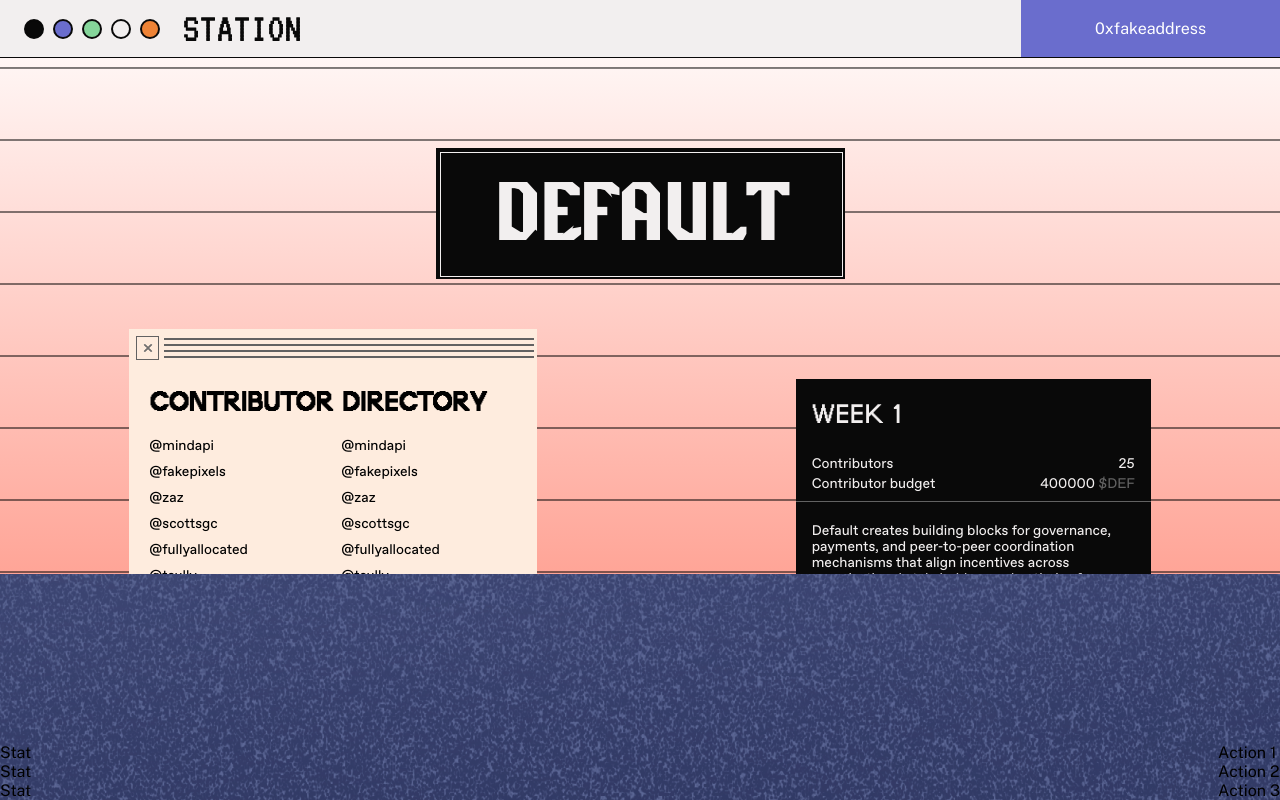
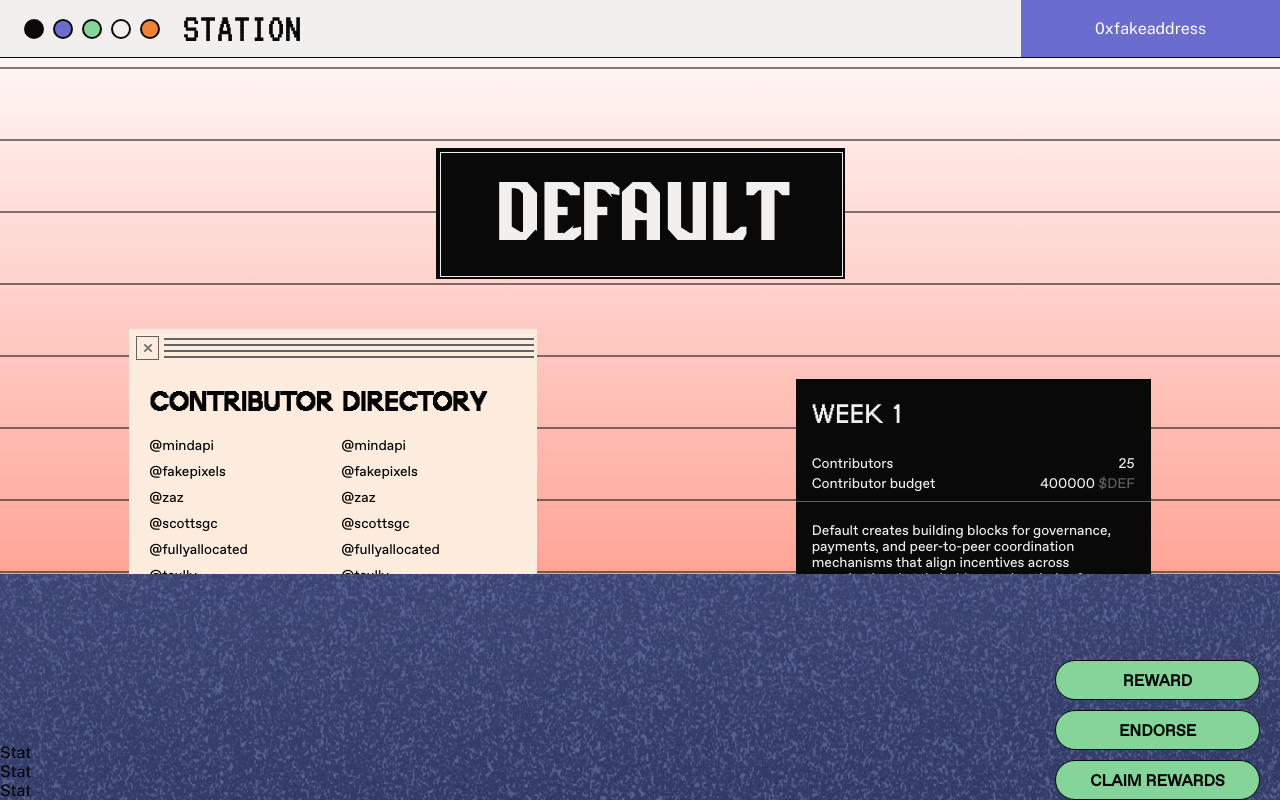
Before and after one commit to fakepixels/station-terminal, a Next.js app: page / in a window 1280 px wide. Built offline with nearby package versions, Linux system fonts and the light colour scheme.

Commit message:
Add reward/endorse/claim buttons.

```diff
--- a/components/shared/Button/index.tsx
+++ b/components/shared/Button/index.tsx
@@ -8,16 +8,13 @@ interface ButtonMainProps {
 }
 
 const ButtonMain = styled.button<ButtonMainProps>`
-  color: ${(props) => props.theme.colors.white};
-  background-color: ${(props) =>
-    props.secondary
-      ? props.theme.colors.secondary
-      : props.theme.colors.primary};
+  color: ${(props) => props.theme.colors.black};
+  background-color: ${(props) => props.theme.colors.green};
   padding: 9px 18px;
   outline: none;
-  border: none;
+  border: 1px solid ${(props) => props.theme.colors.black};
   border-radius: 100px;
-  font-family: inherit;
+  font-family: Favorit Pro;
   font-size: 16px;
   font-weight: bold;
   cursor: pointer;
@@ -29,7 +26,8 @@ const ButtonMain = styled.button<ButtonMainProps>`
   align-items: center;
   justify-content: center;
 
-  width: ${(props) => (props.width ? props.width : '100px')};
+  height: 40px;
+  width: ${(props) => (props.width ? props.width : '205px')};
   pointer-events: ${(props) => props.disabled && 'none'};
 
   &:hover {
@@ -54,7 +52,7 @@ const Button = (props: ownProps) => {
     <ButtonMain
       secondary={secondary || false}
       disabled={disabled || false}
-      width={width || '100px'}
+      width={width}
       onClick={onClick}
       {...otherProps}
     >
--- a/pages/index.tsx
+++ b/pages/index.tsx
@@ -2,6 +2,7 @@ import styled from '@emotion/styled';
 import * as React from 'react';
 import type { ReactElement } from 'react';
 
+import Button from '../components/shared/Button';
 import ContributionModal from '../components/Contributions/ContributionsModal';
 import Layout from '../components/shared/Layout';
 import TopBar from '../components/shared/TopBar';
@@ -12,10 +13,6 @@ const PageWrapper = styled.div`
   display: flex;
   flex-direction: column;
   align-items: center;
-`;
-
-const ContributionModalButton = styled.button`
-  background-color: #85d59a;
 `;
 
 const BackgroundWrapper = styled.div`
@@ -41,7 +38,7 @@ const Background = () => {
   );
 };
 
-const FooterWrapper = styled.div`
+const Footer = styled.div`
   width: 100%;
   height: 226px;
   background-image: url('/StationFloor.png');
@@ -57,39 +54,17 @@ const FooterStat = (): JSX.Element => {
   return <div>Stat</div>;
 };
 
-const FooterStats = (): JSX.Element => {
-  return (
-    <div>
-      <FooterStat />
-      <FooterStat />
-      <FooterStat />
-    </div>
-  );
-};
+const FooterStats = styled.div``;
 
-const FooterActionsWrapper = styled.div`
+const FooterActions = styled.div`
   display: flex;
   flex-direction: column;
+  margin-right: 20px;
 `;
 
-const FooterActions = (): JSX.Element => {
-  return (
-    <FooterActionsWrapper>
-      <div>Action 1</div>
-      <div>Action 2</div>
-      <div>Action 3</div>
-    </FooterActionsWrapper>
-  );
-};
-
-const Footer = () => {
-  return (
-    <FooterWrapper>
-      <FooterStats />
-      <FooterActions />
-    </FooterWrapper>
-  );
-};
+const FooterActionButton = styled(Button)`
+  margin-top: 10px;
+`;
 
 const TitleWrapper = styled.div`
   margin: 90px 0px 50px 0px;
@@ -354,17 +329,45 @@ const Home = (): JSX.Element => {
           </ContributionModal>
         </div> */}
       </PageWrapper>
+      <Footer>
+        <FooterStats>
+          <FooterStat />
+          <FooterStat />
+          <FooterStat />
+        </FooterStats>
+        <FooterActions>
+          <FooterActionButton
+            onClick={() => {
+              setIsOpen(true);
+            }}
+          >
+            REWARD
+          </FooterActionButton>
+          <FooterActionButton
+            onClick={() => {
+              setIsOpen(true);
+            }}
+          >
+            ENDORSE
+          </FooterActionButton>
+          <FooterActionButton
+            onClick={() => {
+              setIsOpen(true);
+            }}
+          >
+            CLAIM REWARDS
+          </FooterActionButton>
+        </FooterActions>
+      </Footer>
+      <ContributionModal isOpen={isOpen} onRequestClose={handleClose}>
+        <p>This is the contribution modal</p>
+      </ContributionModal>
     </>
   );
 };
 
 Home.getLayout = function getLayout(page: ReactElement) {
-  return (
-    <Layout>
-      {page}
-      <Footer></Footer>
-    </Layout>
-  );
+  return <Layout>{page}</Layout>;
 };
 
 export default Home;
--- a/shared/style/theme.ts
+++ b/shared/style/theme.ts
@@ -2,8 +2,10 @@ import '@emotion/react';
 import styled from '@emotion/styled';
 
 // primary swatch
-const GREEN = '#1dbf53';
+const GREEN = '#85D59A';
 const PURPLE = '#6A6DCD';
+const BLACK = '#090909';
+const WHITE = '#F2EFEF';
 
 // secondary swatch
 const PINK = '#F38EEF';
@@ -37,8 +39,8 @@ declare module '@emotion/react' {
 export const theme = {
   defaultBorderRadius: '4px',
   colors: {
-    white: 'white',
-    black: 'black',
+    white: WHITE,
+    black: BLACK,
 
     primary: GREEN,
     secondary: PURPLE,
```
